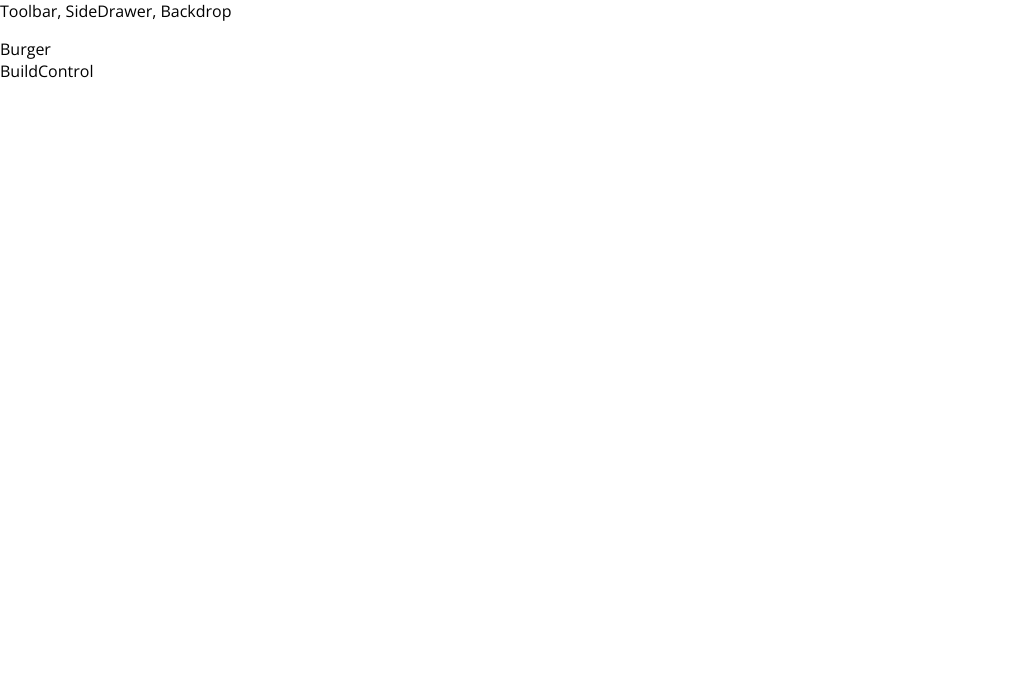
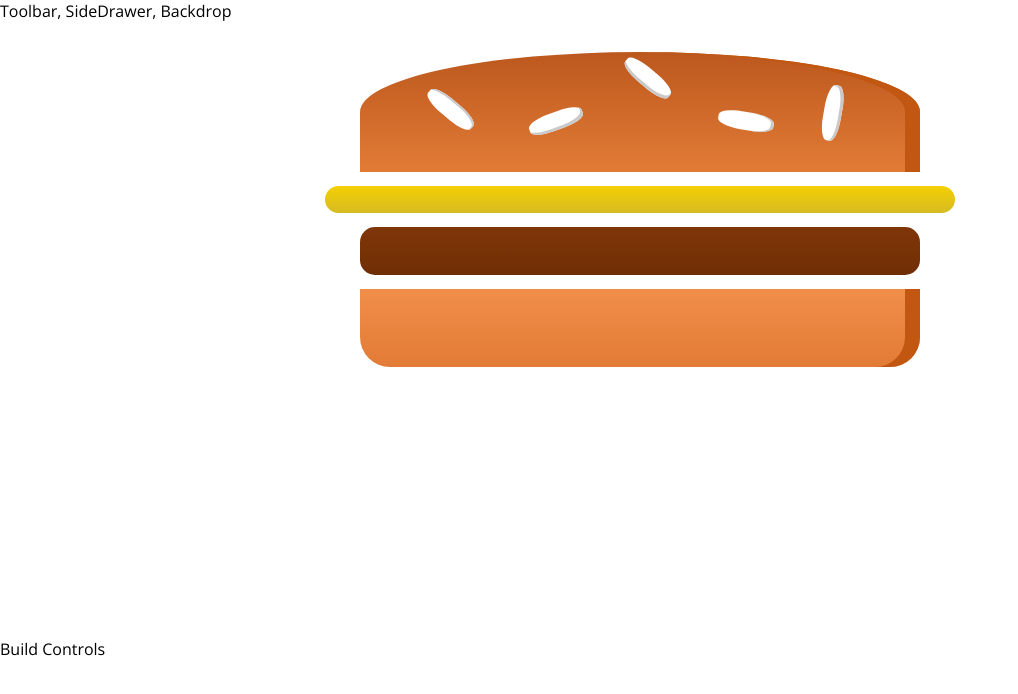
Before and after one commit to RDFIII/react-burger, a React (Create React App) app: page / in a window 1280 px wide. Shown: the top 694 px of the page, without its empty margins (0-1018 px from the left). Built offline with nearby package versions, Linux system fonts and the light colour scheme.

Commit message:
connect Burger with BurgerBuilder

```diff
--- a/src/components/Burger/Burger.js
+++ b/src/components/Burger/Burger.js
@@ -0,0 +1,16 @@
+import React from 'react';
+import classes from './Burger.module.css';
+import BurgerIngredient from './BurgerIngredient/BurgerIngredient';
+
+const burger = (props) => {
+    return (
+        <div className={classes.Burger}>
+            <BurgerIngredient type="bread-top" />
+            <BurgerIngredient type="cheese" />
+            <BurgerIngredient type="meat" />
+            <BurgerIngredient type="bread-bottom" />
+        </div>
+    );
+};
+
+export default burger;
--- /dev/null
+++ b/src/components/Burger/Burger.module.css
@@ -0,0 +1,30 @@
+.Burger {
+    width: 100%;
+    margin: auto;
+    height: 250px;
+    overflow: auto;
+    text-align: center;
+    font-weight: bold;
+    font-size: 1.2rem;
+}
+
+@media (min-width: 500px) and (mind-height: 400px) {
+    .Burger {
+        width: 350px;
+        height: 300px;
+    }
+}
+
+@media (min-width: 500px) and (min-height: 401px) {
+    .Burger {
+        width: 450px;
+        height: 400px;
+    }
+}
+
+@media (min-width: 1000px) and (min-height: 700px) {
+    .Burger {
+        width: 700px;
+        height: 600px;
+    }
+}
--- a/src/components/Burger/BurgerIngredient/BurgerIngredient.js
+++ b/src/components/Burger/BurgerIngredient/BurgerIngredient.js
@@ -1,5 +1,6 @@
 import React, { Component } from 'react';
 import PropTypes from 'prop-types';
+import classes from './BurgerIngredient.module.css';
 
 class BurgerIngredient extends Component {
     render () {
--- a/src/containers/BurgerBuilder/BurgerBuilder.js
+++ b/src/containers/BurgerBuilder/BurgerBuilder.js
@@ -1,12 +1,13 @@
 import React, { Component } from 'react';
 import Aux from '../../hoc/Aux';
+import Burger from '../../components/Burger/Burger';
 
 class BurgerBuilder extends Component {
     render () {
         return (
             <Aux>
-                <div>Burger</div>
-                <div>BuildControl</div>
+                <Burger />
+                <div>Build Controls</div>
             </Aux>
         );
     }
```
Also changed, not shown: src/components/Burger/BurgerIngredient/BurgerIngredient.module.css (indentation only).
